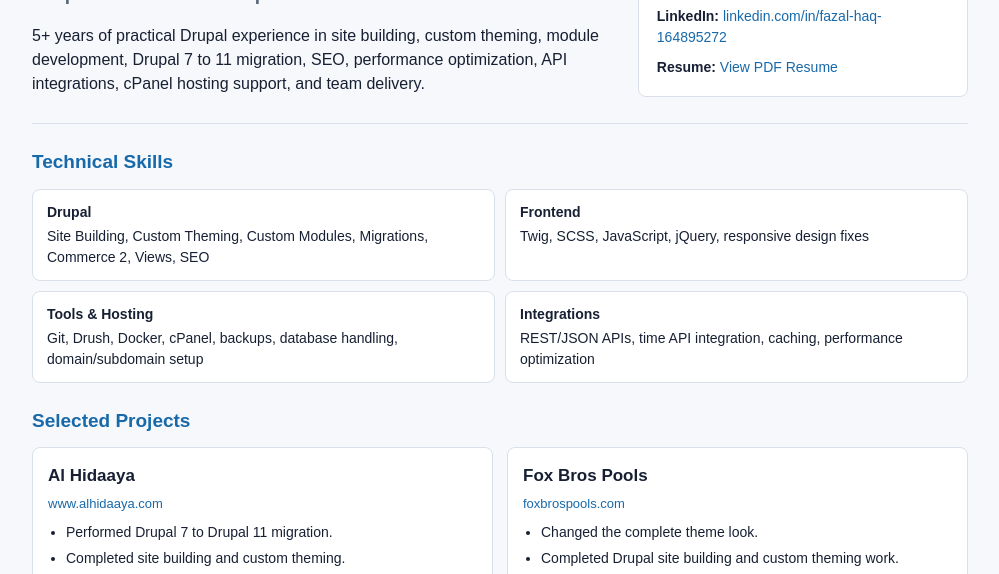
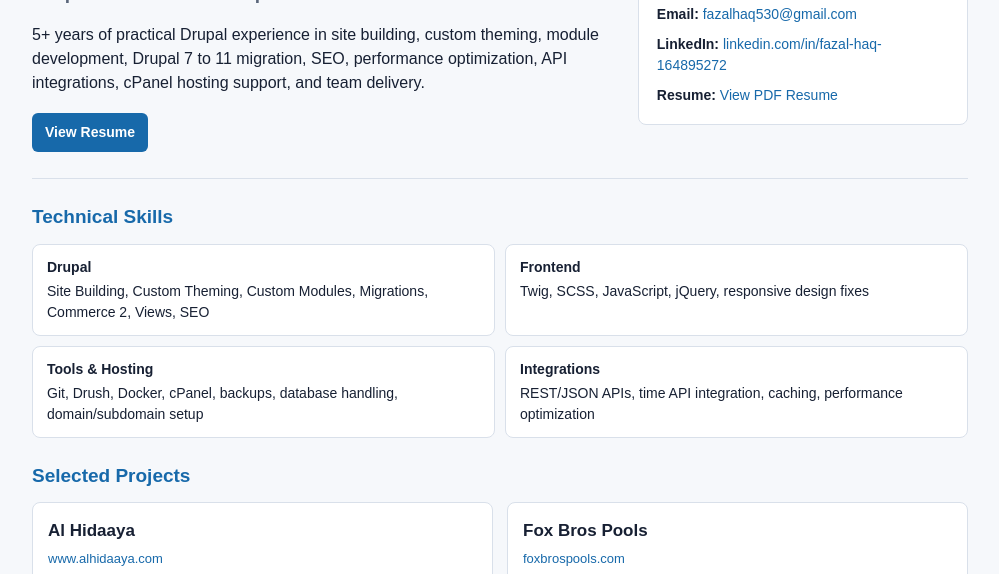
Before and after one commit to fazal530/fazal-haq-portfolio, a plain HTML site: page index.html in a window 1280 px wide. Shown: the part 179-753 px from the top of the page, without its empty margins (140-1139 px from the left). Drawn offline with Linux system fonts and the light colour scheme.

Commit message:
Add prominent resume link

```diff
--- a/index.html
+++ b/index.html
@@ -78,6 +78,29 @@
       font-size: 16px;
       margin: 0;
       max-width: 680px;
+    }
+
+    .actions {
+      display: flex;
+      gap: 10px;
+      flex-wrap: wrap;
+      margin-top: 18px;
+    }
+
+    .button {
+      display: inline-block;
+      background: var(--accent);
+      color: #ffffff;
+      border-radius: 6px;
+      padding: 9px 13px;
+      font-size: 14px;
+      font-weight: 700;
+      text-decoration: none;
+    }
+
+    .button:hover {
+      text-decoration: none;
+      background: #12598f;
     }
 
     .contact {
@@ -302,6 +325,9 @@
           module development, Drupal 7 to 11 migration, SEO, performance optimization,
           API integrations, cPanel hosting support, and team delivery.
         </p>
+        <div class="actions">
+          <a class="button" href="Fazal_Haq_Resume.pdf">View Resume</a>
+        </div>
       </div>
       <div class="contact">
         <div><strong>Location:</strong> Peshawar, Pakistan</div>
```
Also changed, not shown: portfolio.html (+26 -0 lines).
